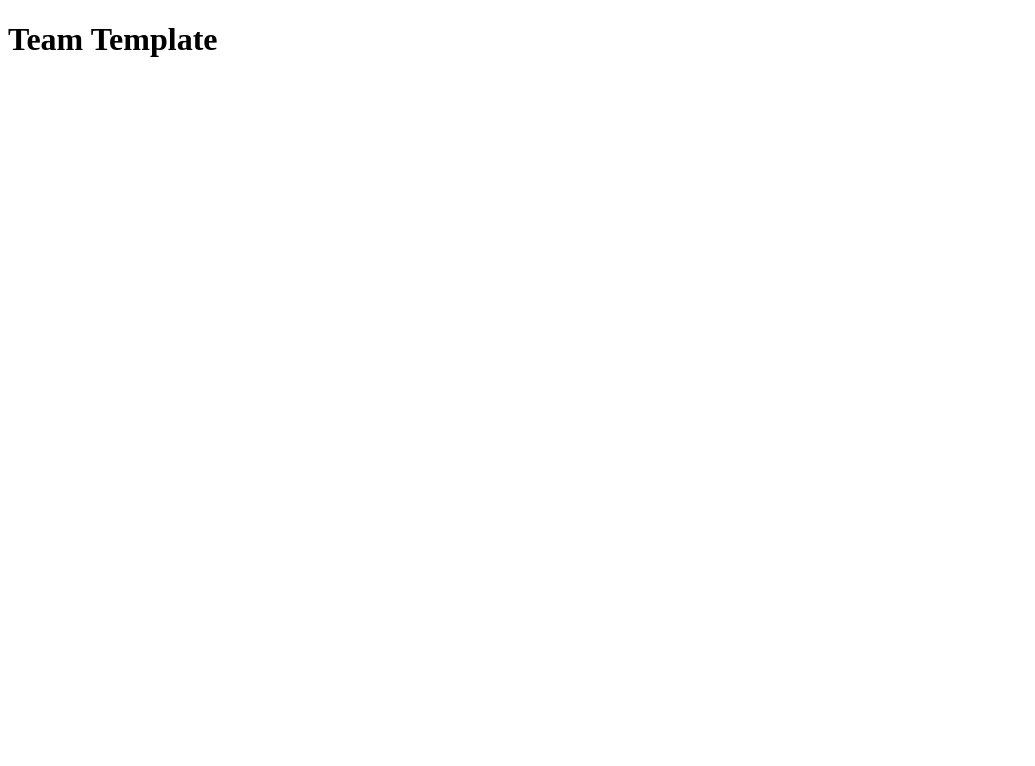
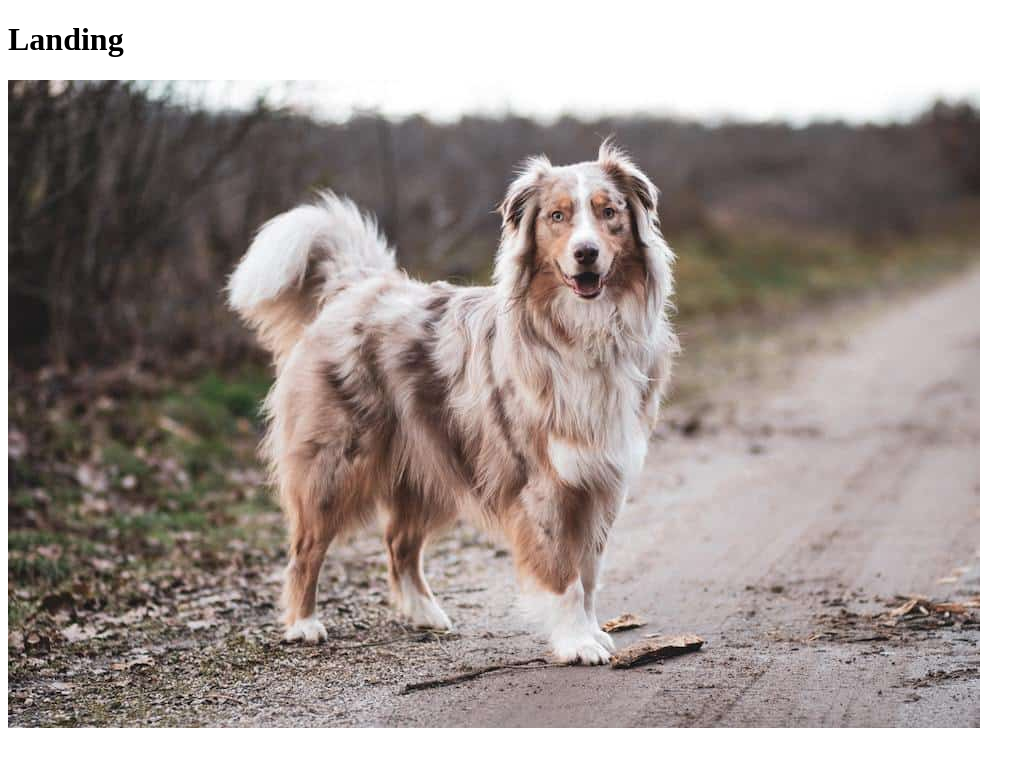
Before and after one commit to VictoriaRodik/landing, a plain HTML site: page index.html in a window 1280 px wide. Shown: the whole page, without its empty margins (0-1035 px from the left). Drawn offline with Linux system fonts and the light colour scheme.

Commit message:
Sample html

```diff
--- a/index.html
+++ b/index.html
@@ -1,21 +1,24 @@
 <!DOCTYPE html>
 <html lang="en">
+
 <head>
     <meta charset="UTF-8">
     <meta http-equiv="X-UA-Compatible" content="IE=edge">
     <meta name="viewport" content="width=device-width, initial-scale=1.0">
-    <title>Document</title>
+    <title>Landing</title>
     <link rel="shortcut icon" href="https://placekitten.com/96/139" type="image/x-icon">
 </head>
+
 <body>
     <header>
-        <h1>Team Template</h1>
+        <h1>Landing</h1>
     </header>
     <main>
-
+        <img src="img/australian_shepherd01.jpg" alt="Dog Australian Shepherd">
     </main>
     <footer>
 
     </footer>
 </body>
+
 </html>
```
Also changed, not shown: img/australian_shepherd01.jpg (added).
